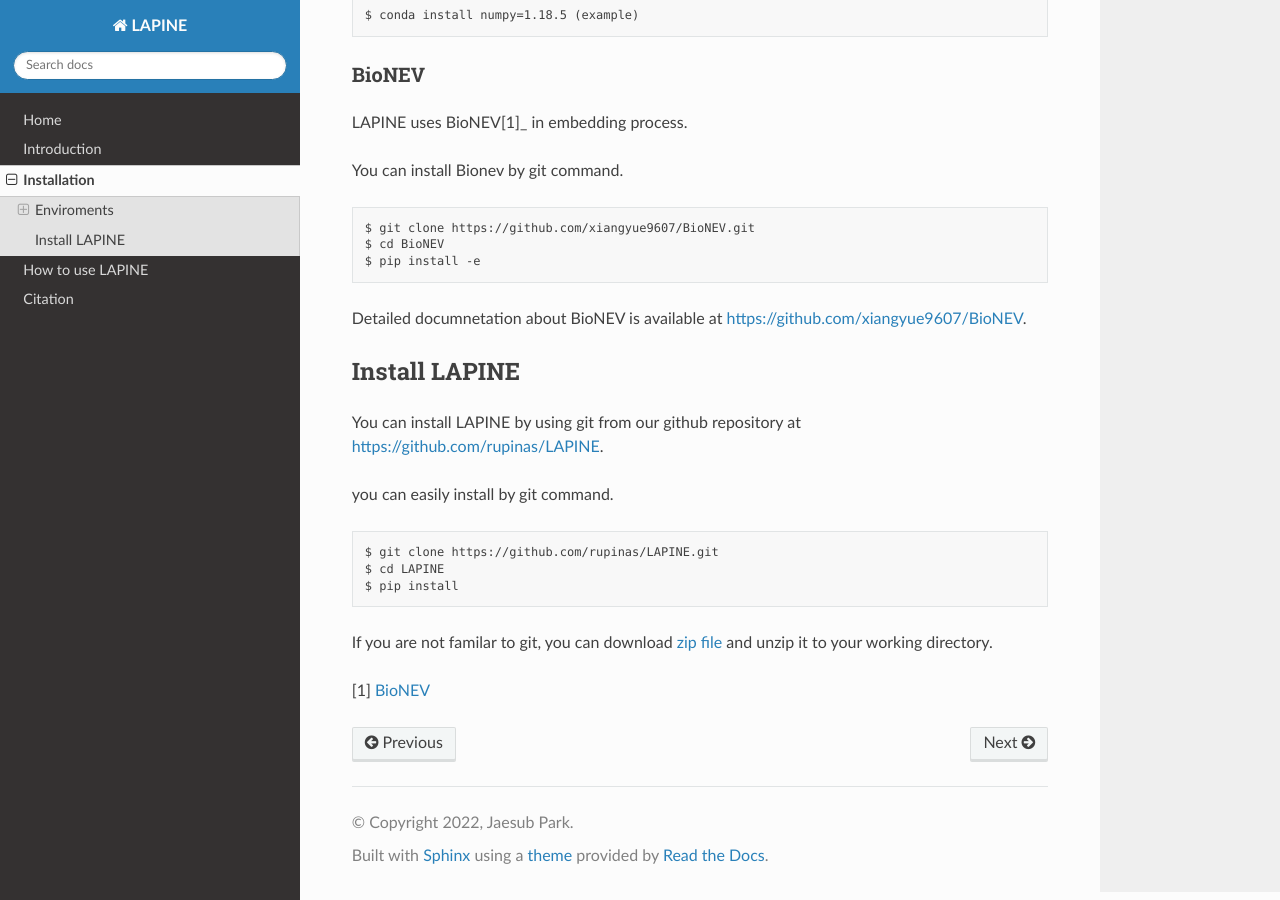
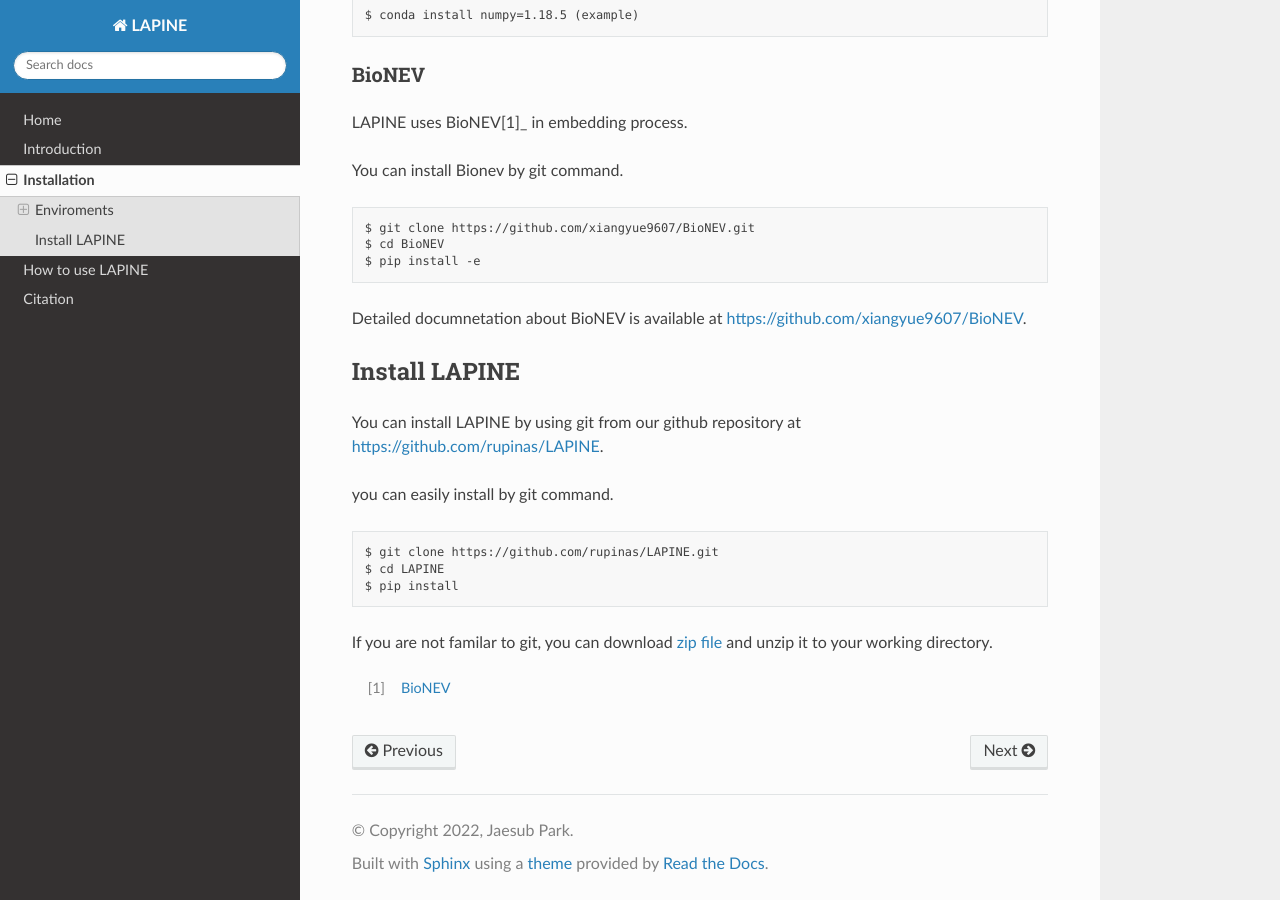
Before and after one commit to rupinas/LAPINE, a Sphinx documentation site: the page built from docs/installation.rst, in a window 1280 px wide and 900 px high, scrolled down 658 px. Built offline with Sphinx 7.4.7 and the Read the Docs theme 2.0.0, drawn with Linux system fonts in a browser that asks for light colours.

```diff
--- a/docs/installation.rst
+++ b/docs/installation.rst
@@ -61,4 +61,4 @@ If you are not familar to git, you can download `zip file <https://github.com/ru
 Reference
 _________
 
-[1] `BioNEV <https://doi.org/10.1093/bioinformatics/btz718/>`_
+.. [1] `BioNEV <https://doi.org/10.1093/bioinformatics/btz718/>`_
```
